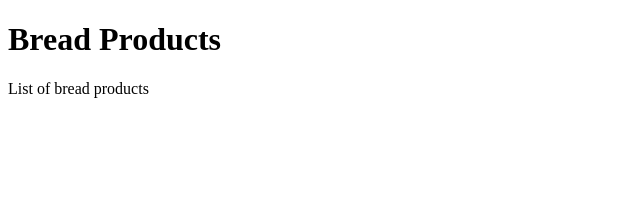
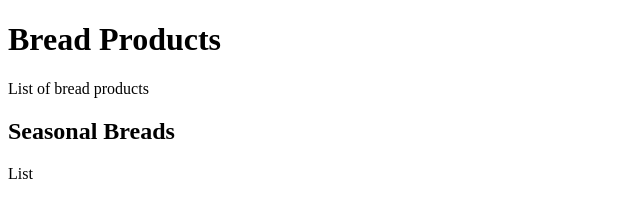
Before and after one commit to jackrichter/com.bread.demo, a plain HTML site: page WebContent/index.html in a window 1280 px wide. Shown: the whole page, without its empty margins (0-640 px from the left). Drawn offline with Linux system fonts and the light colour scheme.

Commit message:
Team 1 start working on r2_index brunch

```diff
--- a/WebContent/index.html
+++ b/WebContent/index.html
@@ -5,10 +5,15 @@
 <title>Insert title here</title>
 </head>
 <body>
-	<!-- Code emulating the first release on master branch  -->
+	<!-- Code emulating continued work on index.html on r2_index branch  -->
 	<h1>Bread Products</h1>
 
 	<p>List of bread products</p>
 
+	<!-- Code added by Team 1 on r2-index brranch -->
+	<h2>Seasonal Breads</h2>
+
+	<p>List</p>
+
 </body>
 </html>
```
Also changed, not shown: WebContent/readme_team1.txt (added).
